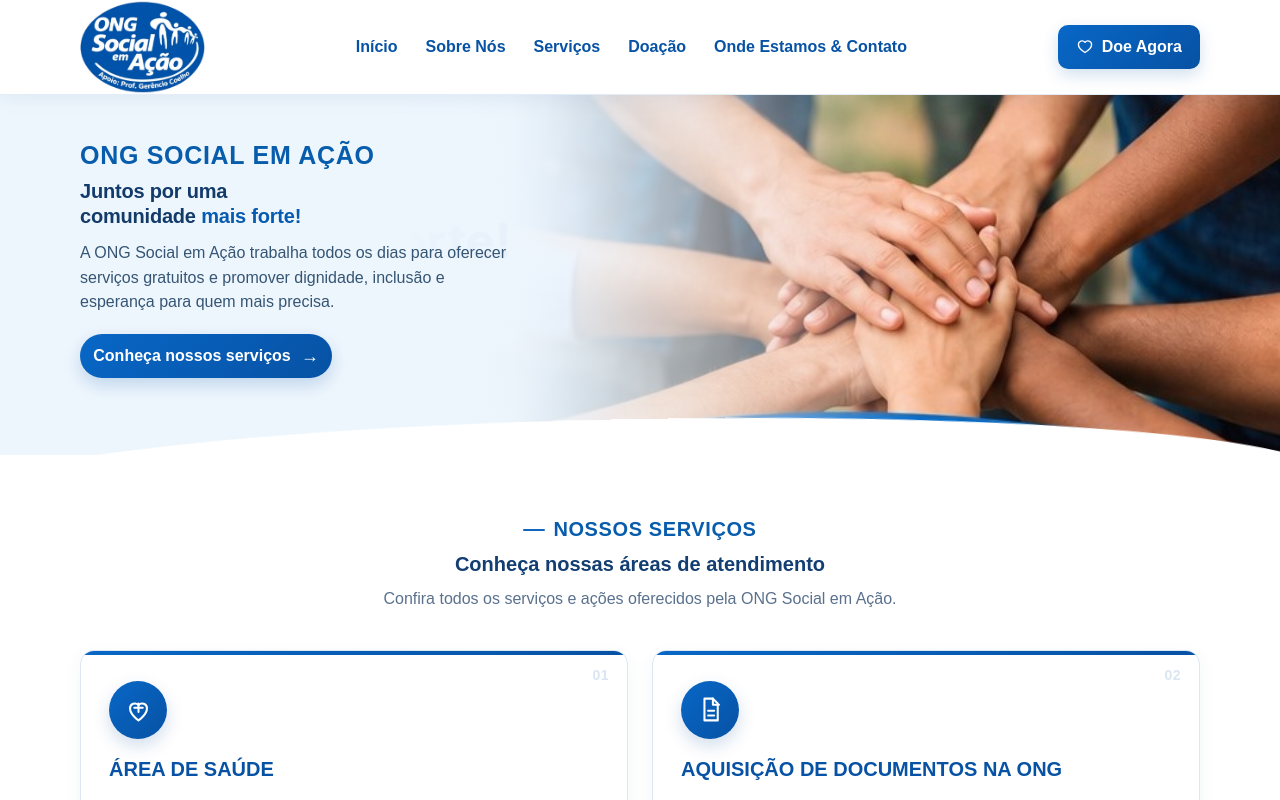
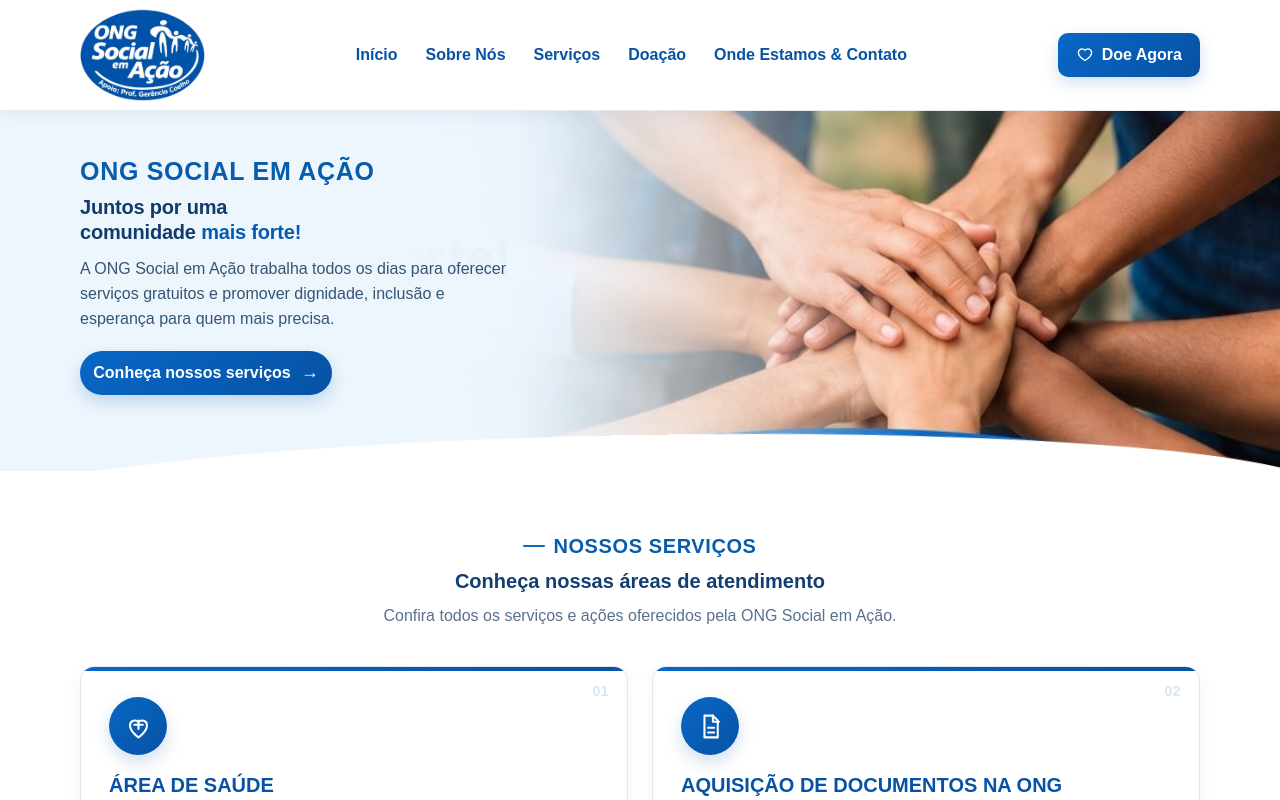
Before and after one commit to rodrigo960613/ongsocialemacao, a React (Vite) app: page / in a window 1280 px wide. Shown: the top 800 px of the page. Built offline with nearby package versions, Linux system fonts and the light colour scheme.

Commit message:
Atualização na largura do header

```diff
--- a/src/components/Header.css
+++ b/src/components/Header.css
@@ -11,7 +11,7 @@
 
 .header-container {
   width: min(1120px, 92%);
-  min-height: 88px;
+  min-height: 110px;
   margin: 0 auto;
 
   display: flex;
```
